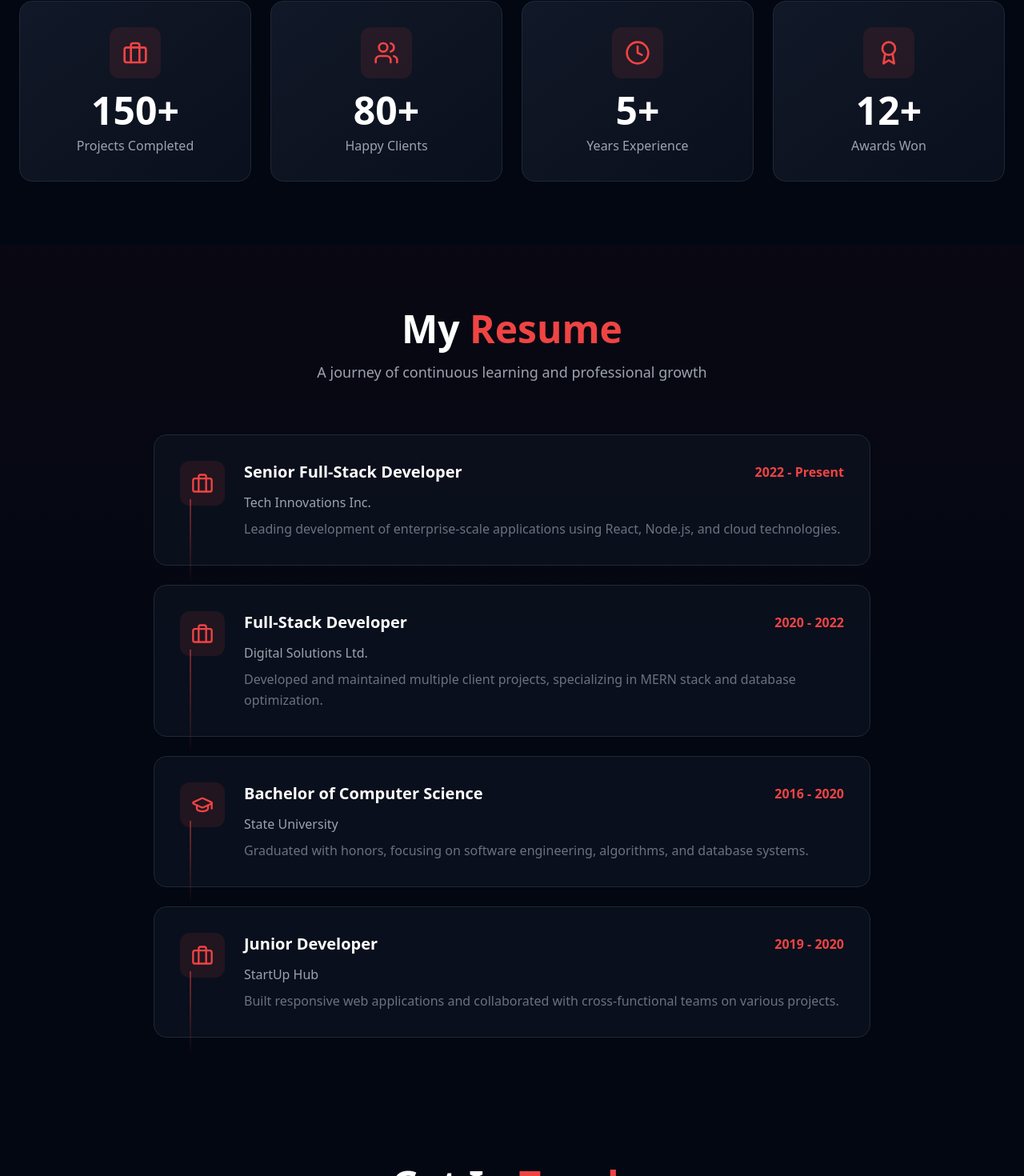
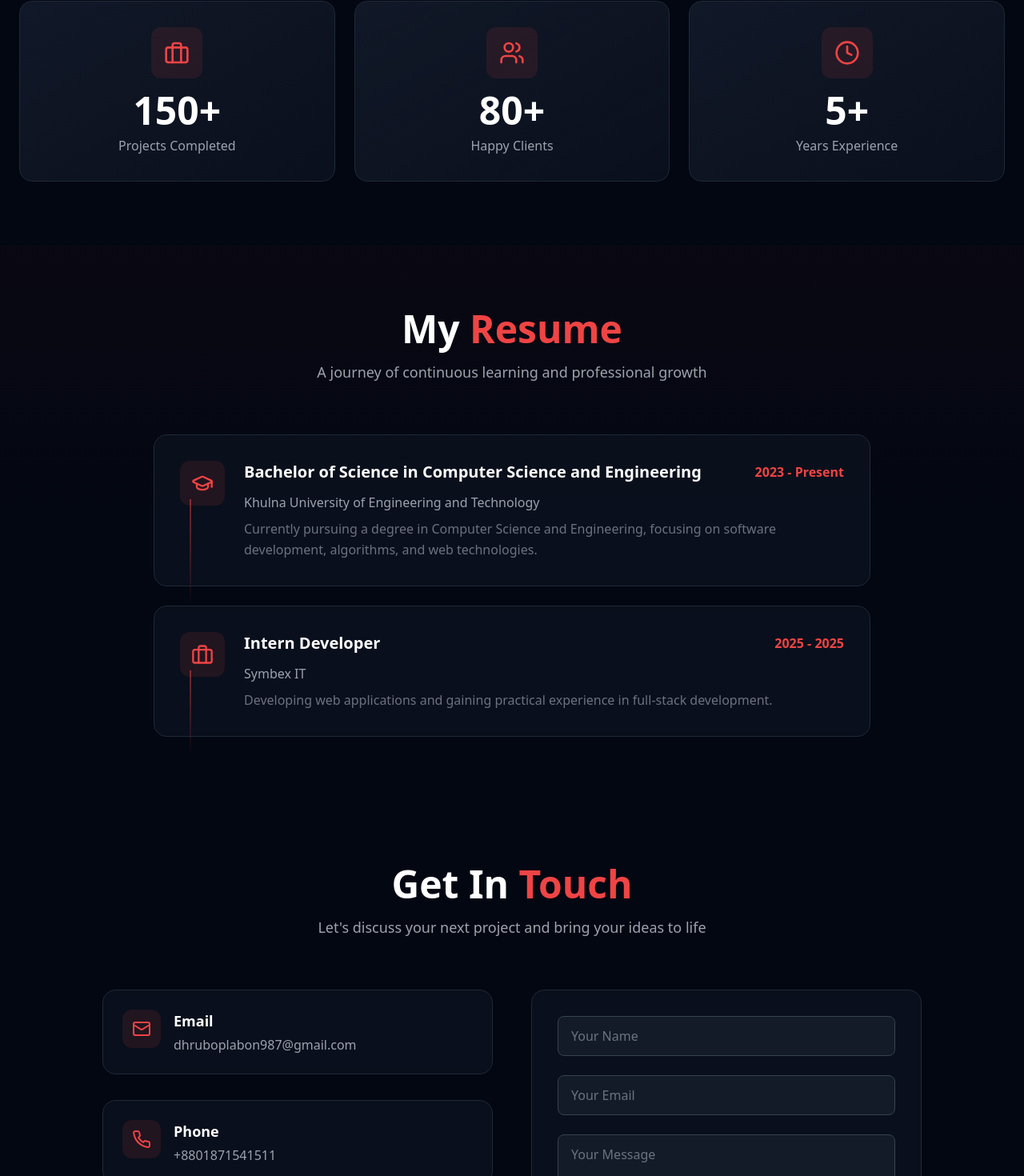
Before and after one commit to kitretsu101/Portfolio, a React (Vite) app: page / in a window 1280 px wide. Shown: the part 2423-3893 px from the top of the page at 80% size. Built offline with nearby package versions, Linux system fonts and the light colour scheme.

Commit message:
Updated Stats.tsx

```diff
--- a/src/components/Contact.tsx
+++ b/src/components/Contact.tsx
@@ -21,7 +21,7 @@ export default function Contact() {
               </div>
               <div>
                 <h3 className="text-lg font-semibold text-white mb-1">Email</h3>
-                <p className="text-gray-400">plabon.barua@example.com</p>
+                <p className="text-gray-400">dhruboplabon987@gmail.com</p>
               </div>
             </div>
 
@@ -31,7 +31,7 @@ export default function Contact() {
               </div>
               <div>
                 <h3 className="text-lg font-semibold text-white mb-1">Phone</h3>
-                <p className="text-gray-400">+1 (555) 123-4567</p>
+                <p className="text-gray-400">+8801871541511</p>
               </div>
             </div>
 
@@ -41,7 +41,7 @@ export default function Contact() {
               </div>
               <div>
                 <h3 className="text-lg font-semibold text-white mb-1">Location</h3>
-                <p className="text-gray-400">San Francisco, CA</p>
+                <p className="text-gray-400">Dhaka, Bangladesh</p>
               </div>
             </div>
           </div>
--- a/src/components/Resume.tsx
+++ b/src/components/Resume.tsx
@@ -2,32 +2,18 @@ import { Briefcase, GraduationCap } from 'lucide-react';
 
 const experiences = [
   {
-    type: 'work',
-    title: 'Senior Full-Stack Developer',
-    organization: 'Tech Innovations Inc.',
-    period: '2022 - Present',
-    description: 'Leading development of enterprise-scale applications using React, Node.js, and cloud technologies.'
+    type: 'education',
+    title: 'Bachelor of Science in Computer Science and Engineering',
+    organization: 'Khulna University of Engineering and Technology',
+    period: '2023 - Present',
+    description: 'Currently pursuing a degree in Computer Science and Engineering, focusing on software development, algorithms, and web technologies.'
   },
   {
     type: 'work',
-    title: 'Full-Stack Developer',
-    organization: 'Digital Solutions Ltd.',
-    period: '2020 - 2022',
-    description: 'Developed and maintained multiple client projects, specializing in MERN stack and database optimization.'
-  },
-  {
-    type: 'education',
-    title: 'Bachelor of Computer Science',
-    organization: 'State University',
-    period: '2016 - 2020',
-    description: 'Graduated with honors, focusing on software engineering, algorithms, and database systems.'
-  },
-  {
-    type: 'work',
-    title: 'Junior Developer',
-    organization: 'StartUp Hub',
-    period: '2019 - 2020',
-    description: 'Built responsive web applications and collaborated with cross-functional teams on various projects.'
+    title: 'Intern Developer',
+    organization: 'Symbex IT',
+    period: '2025 - 2025',
+    description: 'Developing web applications and gaining practical experience in full-stack development.'
   }
 ];
 
--- a/src/components/Stats.tsx
+++ b/src/components/Stats.tsx
@@ -1,17 +1,16 @@
-import { Briefcase, Users, Clock, Award } from 'lucide-react';
+import { Briefcase, Users, Clock } from 'lucide-react';
 
 const stats = [
   { icon: Briefcase, label: 'Projects Completed', value: '150+' },
   { icon: Users, label: 'Happy Clients', value: '80+' },
-  { icon: Clock, label: 'Years Experience', value: '5+' },
-  { icon: Award, label: 'Awards Won', value: '12+' }
+  { icon: Clock, label: 'Years Experience', value: '5+' }
 ];
 
 export default function Stats() {
   return (
     <section id="projects" className="py-20 px-6 relative">
       <div className="max-w-7xl mx-auto">
-        <div className="grid md:grid-cols-2 lg:grid-cols-4 gap-6">
+        <div className="grid md:grid-cols-2 lg:grid-cols-3 gap-6">
           {stats.map((stat, index) => (
             <div
               key={index}
```
